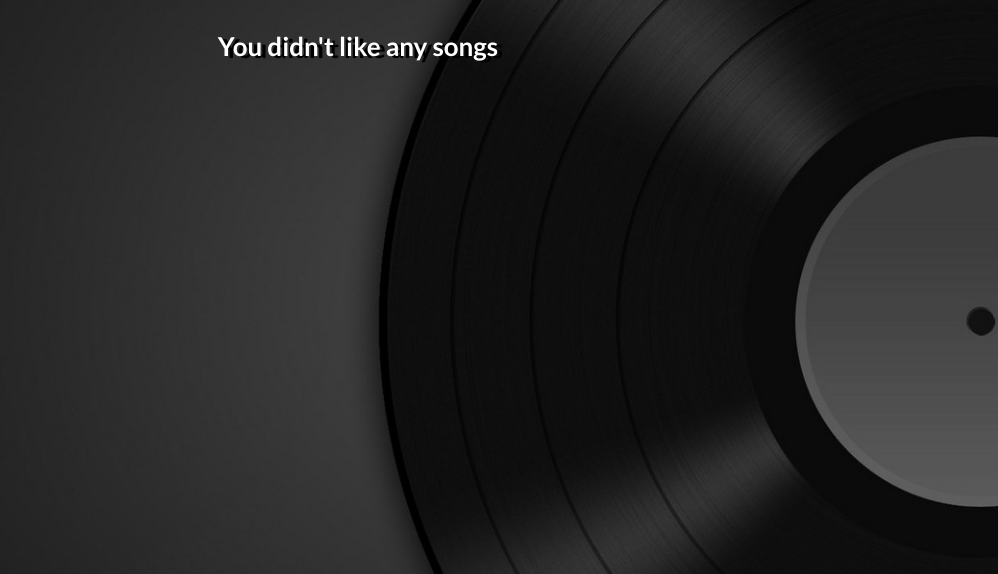
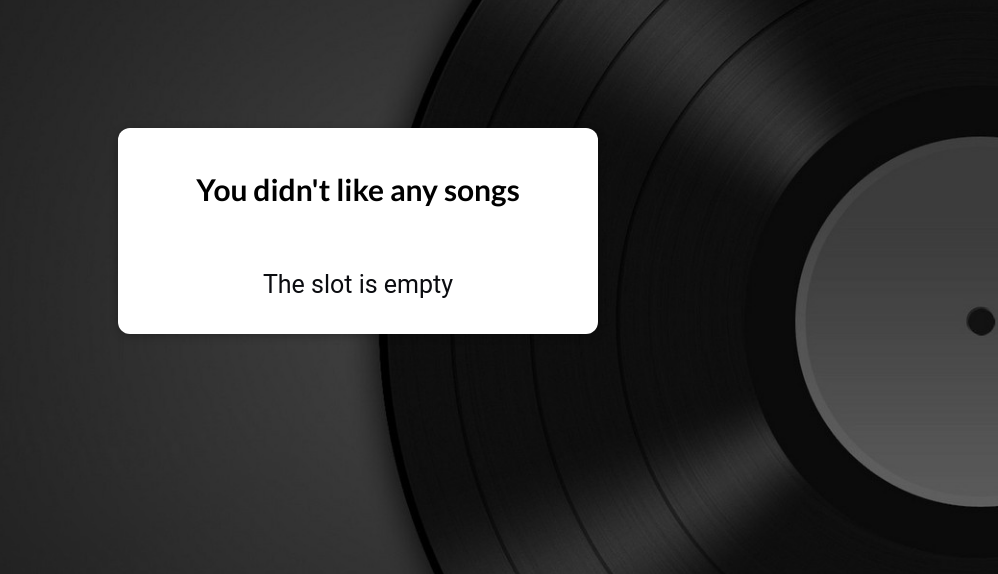
Before and after one commit to Petar-Koprinkov/MusicApp, a Django app: page /favourite-songs/ in a window 1280 px wide. Shown: the part 86-660 px from the top of the page, without its empty margins (282-1280 px from the left). Run offline with Django 5.2, Linux system fonts and the light colour scheme.

Commit message:
style added to the favourite=song.html

```diff
--- /dev/null
+++ b/static/css/favourite-songs.css
@@ -0,0 +1,53 @@
+.liked-songs h1, h2 {
+    color: black;
+    text-align: center;
+    margin-top: 10px;
+    margin-bottom: 60px;
+    font-size: 30px;
+    font-family: 'Lato', serif;
+    text-shadow: none;
+}
+
+.liked-songs p{
+    font-size: 25px;
+    color: #0B0C10;
+    text-align: center;
+    padding-top: 0px;
+}
+
+
+.liked-songs {
+  margin: 8rem auto 3rem auto;
+  padding: 2rem;
+  border-radius: 12px;
+  box-shadow: 0 2px 8px rgba(0, 0, 0, 0.25);
+  background-color: white;
+  width: 90%;
+  max-width: 30rem;
+}
+
+.liked-songs ul {
+  list-style: none;
+  margin: 0;
+  padding: 0;
+}
+
+.liked-songs li {
+  margin: 1rem 0;
+}
+
+.liked-songs a {
+  display: block;
+  padding: 1rem;
+  width: 100%;
+  text-decoration: none;
+  border: 1px solid #ccc;
+  color: #1b1b1b;
+  font-weight: bold;
+  border-radius: 15px;
+}
+
+.liked-songs  a:hover,
+.liked-songs  a:active {
+  background-color: #ccc;
+}
--- a/static/css/style.css
+++ b/static/css/style.css
@@ -5,3 +5,4 @@
 @import "catalog.css";
 @import "details.css";
 @import "music-player.css";
+@import "favourite-songs.css";
--- a/templates/songs/favourite-songs.html
+++ b/templates/songs/favourite-songs.html
@@ -1,11 +1,12 @@
 {% extends 'common/base.html'%}
 
 {% block content %}
-    <section>
+    <section class="liked-songs">
     {% if have_songs is False %}
         <h2>You didn't like any songs</h2>
+        <p>The slot is empty</p>
     {% else %}
-        <h2>Your stored songs:</h2>
+        <h2>Your playlist:</h2>
         <ul>
             {% for song in songs %}
                 <li>
```
